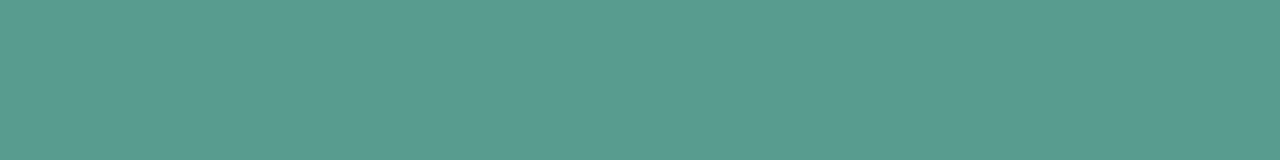
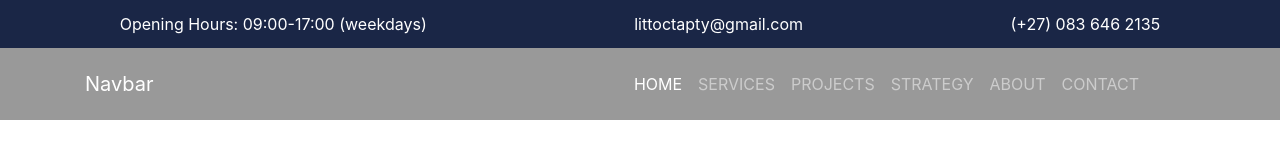
Before and after one commit to WaterMelonCodeProjects/LittoctaWebsite, a plain HTML site: page index.html in a window 1280 px wide. Drawn offline with nearby package versions, Linux system fonts and the light colour scheme.

Commit message:
added Header section with styling and more styling of the template

```diff
--- a/index.html
+++ b/index.html
@@ -17,8 +17,37 @@
 
 <body>
 
-    <div class="container-fluid">
-        <header></header>
+    <div class="container-fluid no-gutters p-0">
+        <header>
+            <div class="contact-information-secondary d-flex justify-content-center">
+                <div class="container-fluid d-flex flex-row flex-wrap justify-content-around mx-2 p-2">
+                    <span class="text-center mx-3 py-1">Opening Hours: 09:00-17:00 (weekdays)</span>
+                    <span class="text-center mx-3 py-1">littoctapty@gmail.com</span>
+                    <span class="text-center mx-3 py-1">(+27) 083 646 2135</span>
+                </div>
+
+            </div>
+            <nav class="navbar navbar-expand-md navbar-dark p-3">
+                <div class="container">
+                    <a class="navbar-brand" href="index.html">Navbar</a>
+                    <button class="navbar-toggler" type="button" data-toggle="collapse"
+                        data-target="#navbarNavAltMarkup" aria-controls="navbarNavAltMarkup" aria-expanded="false"
+                        aria-label="Toggle navigation">
+                        <span class="navbar-toggler-icon"></span>
+                    </button>
+                    <div class="collapse navbar-collapse justify-content-end mr-5" id="navbarNavAltMarkup">
+                        <div class="navbar-nav float-right">
+                            <a class="nav-link active" href="#">HOME <span class="sr-only">(current)</span></a>
+                            <a class="nav-link" href="#">SERVICES</a>
+                            <a class="nav-link" href="#">PROJECTS</a>
+                            <a class="nav-link" href="#">STRATEGY</a>
+                            <a class="nav-link" href="#">ABOUT</a>
+                            <a class="nav-link" href="#">CONTACT</a>
+                        </div>
+                    </div>
+                </div>
+            </nav>
+        </header>
         <main>
 
         </main>
--- a/style.css
+++ b/style.css
@@ -28,8 +28,23 @@ body {
 	--btn-bg-tertiary: #1a2646; /* Mainly used for learn more btn. */
 	--btn-bg-project-duration: #56688e; /* Used for project duration. */
 	--btn-bg-project-value: #a7c5d0; /* Used for project value.*/
+	--bg-lint: #1a2646; /* Used at the top and bottom of each page. */
+
+	--active-link-border: #56688e;
 }
 
-body {
-	background-color: var(--btn-bg-primary);
+nav {
+	background-color: rgba(0, 0, 0, 0.4);
 }
+
+.contact-information-secondary {
+	color: white;
+	background-color: var(--bg-lint);
+}
+
+/*
+	ISSUE: Not working - trying to add border-bottom to the active link but it isn't registering (seems it's being overwritten by Bootstrap)
+*/
+.navbar-nav > a .nav-link .active {
+	/* border-bottom: 4px solid var(--active-link-border); */
+}
```
